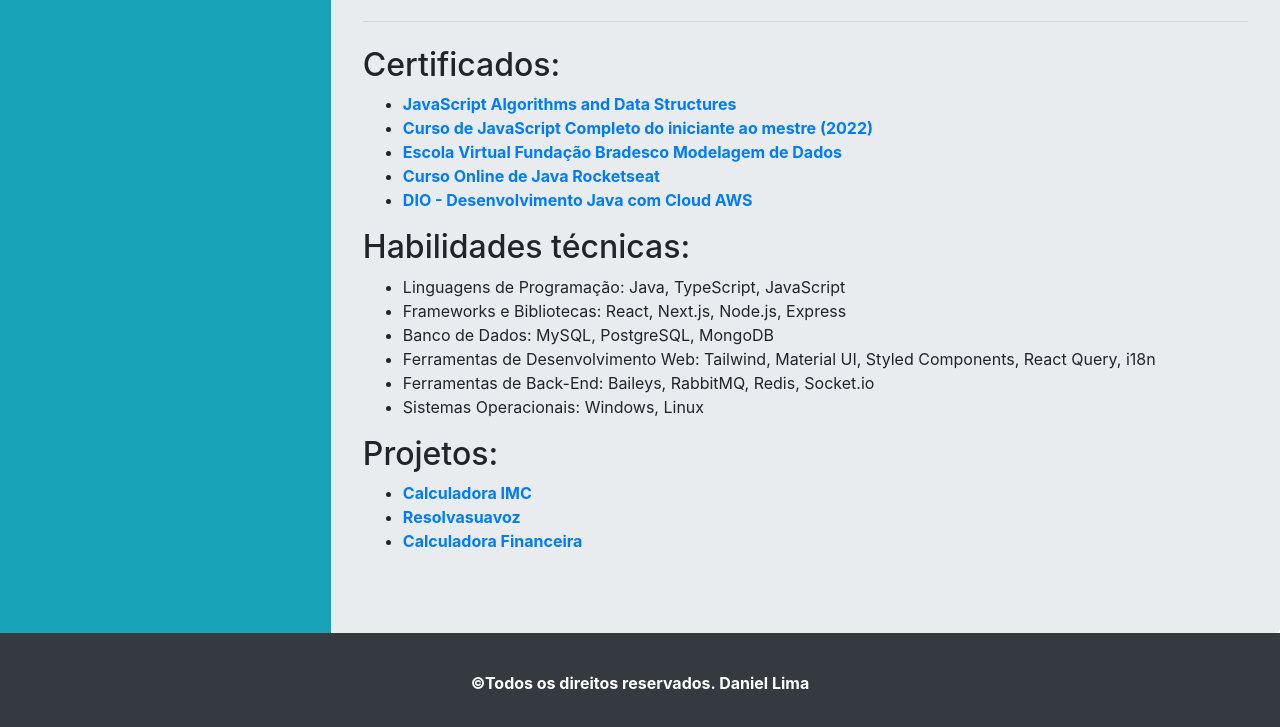
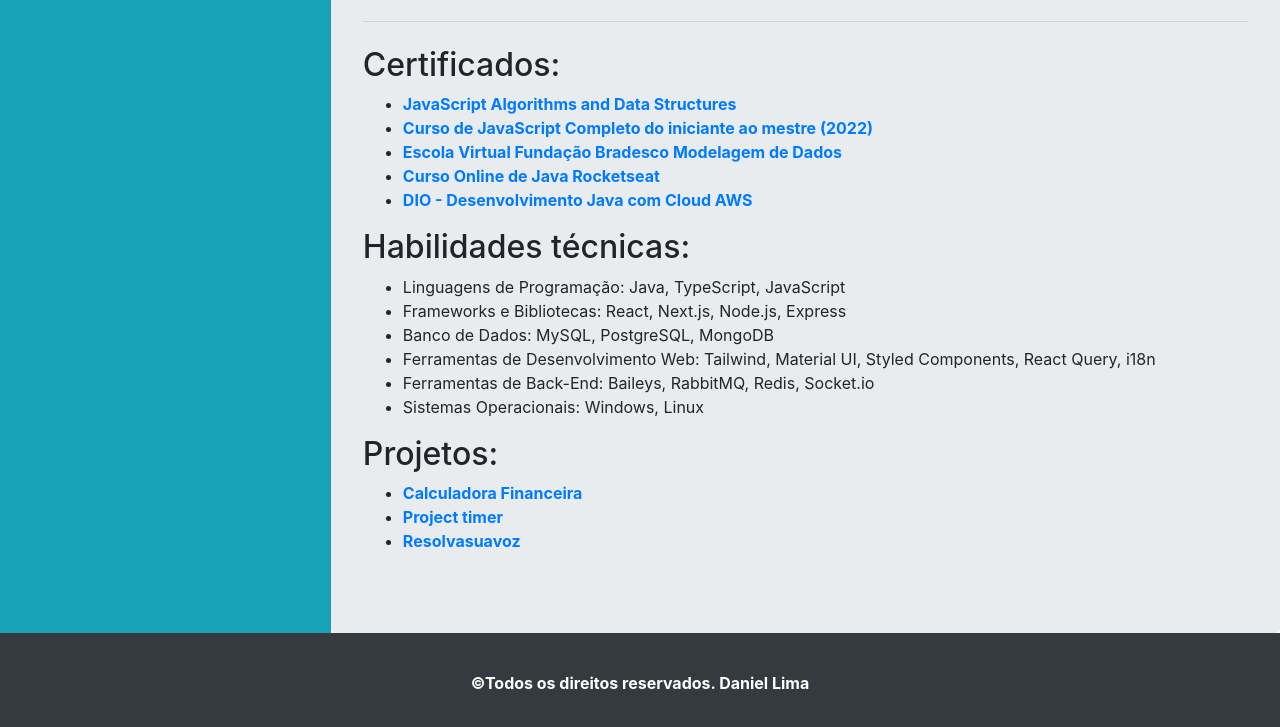
Before and after one commit to danlimax/curriculo, a website: page index.html in a window 1280 px wide. Shown: the part 822-1549 px from the top of the page. Drawn offline with nearby package versions, Linux system fonts and the light colour scheme.

Commit message:
Projetos

```diff
--- a/index.html
+++ b/index.html
@@ -180,8 +180,13 @@
           <h2>Projetos:</h2>
           <ul>
             <li class="protect-item font-weight-bold">
-              <a href="http://github.com/danlimax/calculadora-imc.git"
-                >Calculadora IMC</a
+              <a href="https://indmetrics.vercel.app/"
+                >Calculadora Financeira</a
+              >
+            </li>
+            <li class="protect-item font-weight-bold">
+              <a href="https://project-timer-nu.vercel.app/"
+                >Project timer</a
               >
             </li>
             <li class="protect-item font-weight-bold">
@@ -189,11 +194,7 @@
                 >Resolvasuavoz</a
               >
             </li>
-            <li class="protect-item font-weight-bold">
-              <a href="https://eliadas-techcode.vercel.app/"
-                >Calculadora Financeira</a
-              >
-            </li>
+
           </ul>
         </div>
       </div>
```
